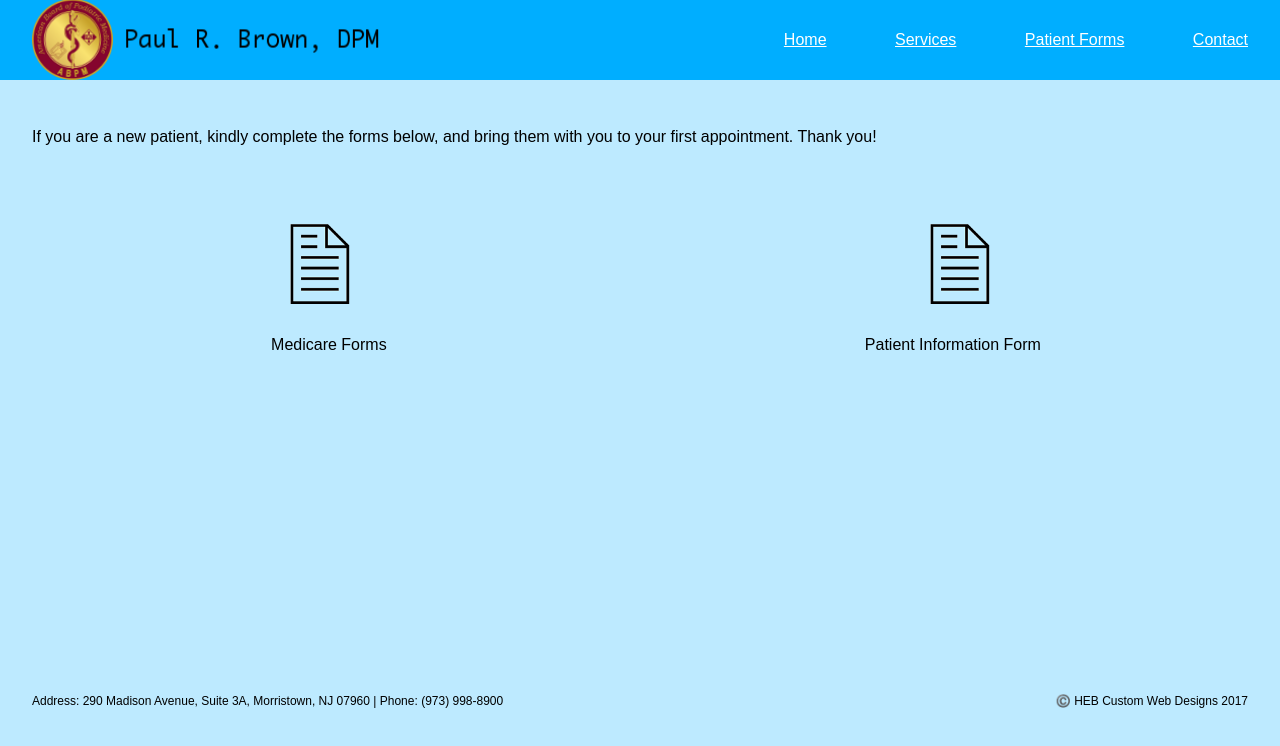
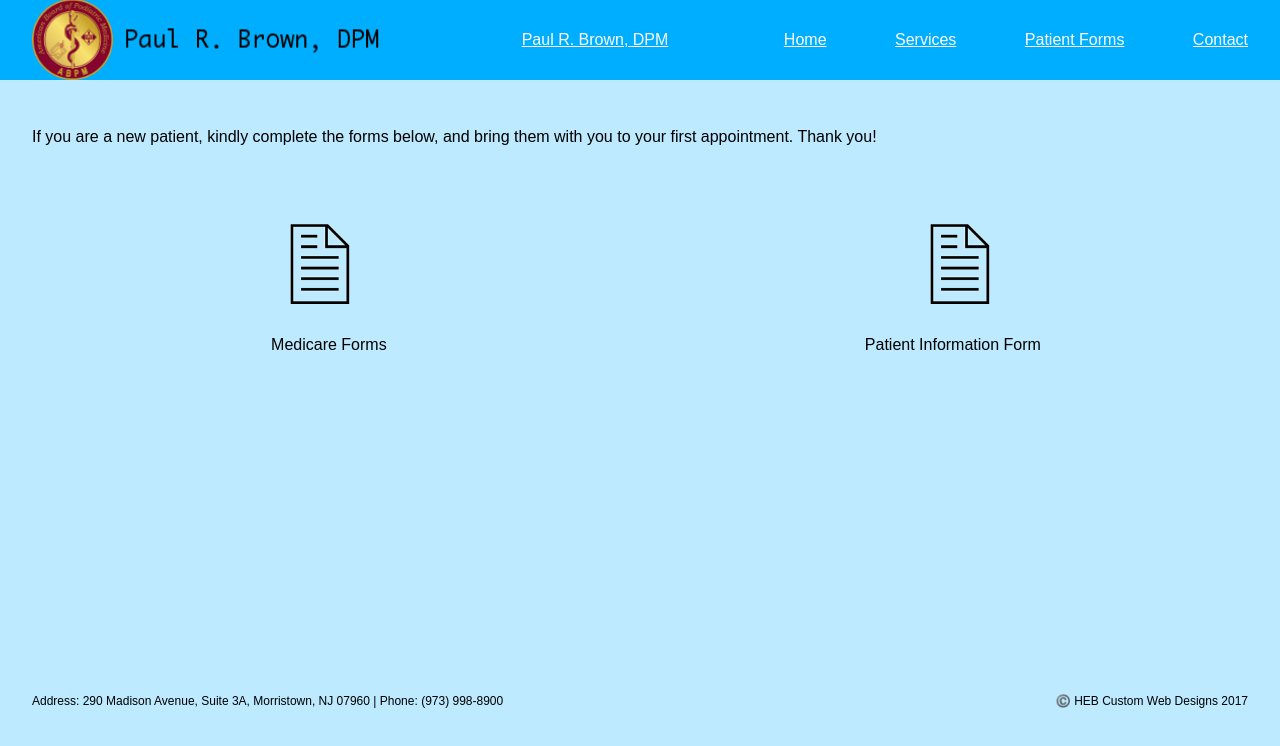
Before and after one commit to haleylizbrown/drbrown, a plain HTML site: page forms.html in a window 1280 px wide. Drawn offline with Linux system fonts and the light colour scheme.

Commit message:
hyperlinked nav h2 element to index.html

```diff
--- a/forms.html
+++ b/forms.html
@@ -9,7 +9,7 @@
   <body>
     <nav>
       <img src="./Resources/Images/NavHeader.png">
-      <h2>Paul R. Brown, DPM</h2>
+      <a href=".ineex.html><h2>Paul R. Brown, DPM</h2></a>
       <ul>
         <a href="./index.html" target="_blank"><li id="home">Home</li></a>
         <a href="./services.html" target="_blank"><li id="services">Services</li></a>
```
